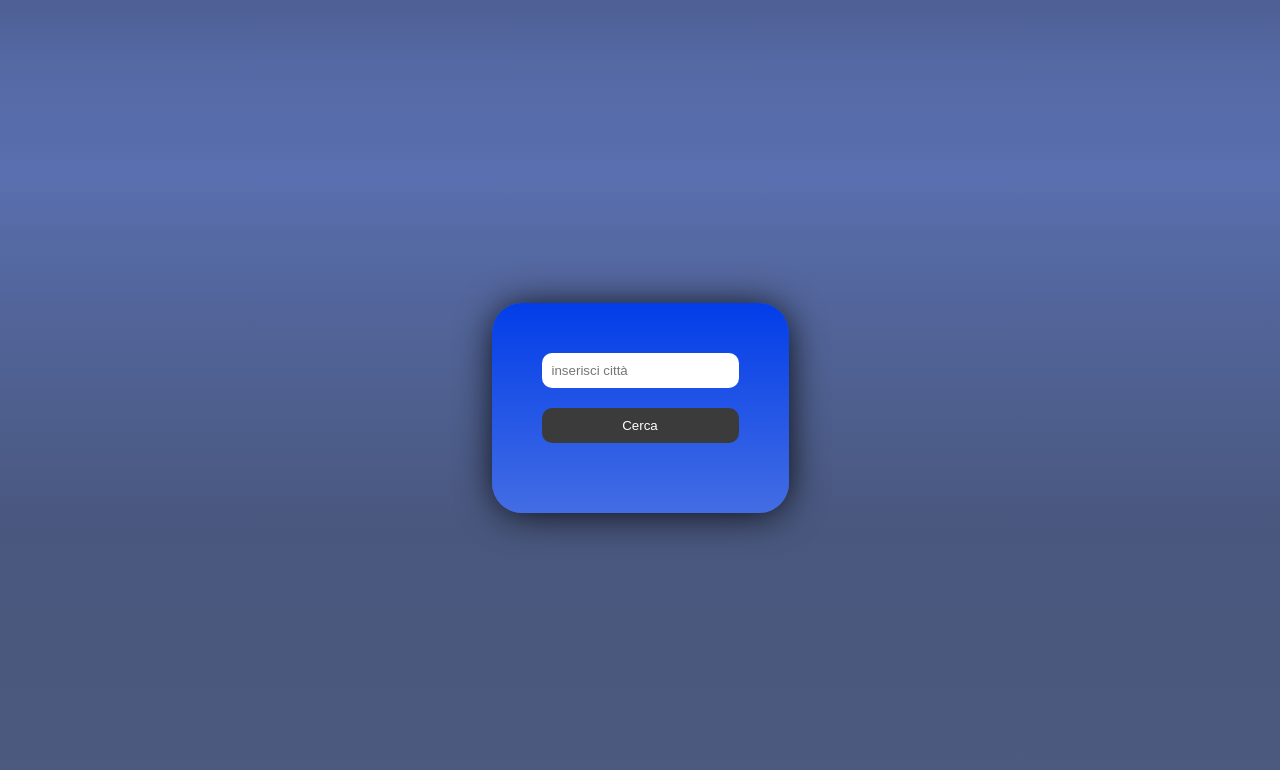
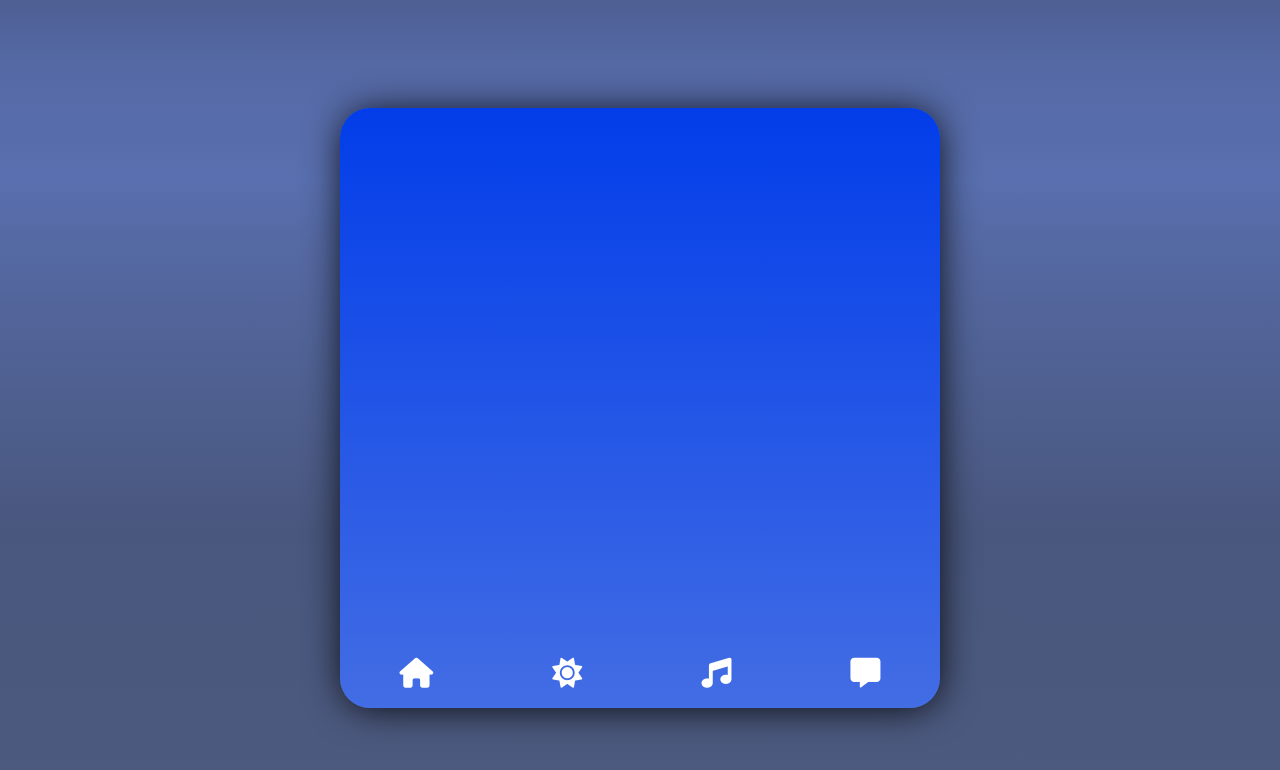
Before and after one commit to GiuseppeM22/meteoApp, an Angular app: page / in a window 1280 px wide. Shown: the top 770 px of the page. Built offline with nearby package versions, Linux system fonts and the light colour scheme; a web font is replaced by a local one.

Commit message:
add big changes to style

```diff
--- a/src/app/app.component.css
+++ b/src/app/app.component.css
@@ -0,0 +1,34 @@
+*{
+    box-sizing: border-box;
+    padding: 0px;
+}
+
+.container{
+    position: relative;
+    min-width: 600px;
+    height: 600px;
+    overflow: auto;
+    padding: 50px;
+    border-radius: 30px;
+    background: rgb(2,61,233);
+    -webkit-box-shadow: 1px 2px 39px -4px #000000;
+    box-shadow: 1px 2px 39px -4px #000000;
+    background: -moz-linear-gradient(180deg, rgba(2,61,233,1) 0%, rgba(67,109,228,1) 100%, rgba(77,95,147,1) 100%, rgba(85,105,165,1) 100%, rgba(89,111,175,1) 100%, rgba(77,90,127,1) 100%, rgba(140,140,140,0.21054359243697474) 100%);
+    background: -webkit-linear-gradient(180deg, rgba(2,61,233,1) 0%, rgba(67,109,228,1) 100%, rgba(77,95,147,1) 100%, rgba(85,105,165,1) 100%, rgba(89,111,175,1) 100%, rgba(77,90,127,1) 100%, rgba(140,140,140,0.21054359243697474) 100%);
+    background: linear-gradient(180deg, rgba(2,61,233,1) 0%, rgba(67,109,228,1) 100%, rgba(77,95,147,1) 100%, rgba(85,105,165,1) 100%, rgba(89,111,175,1) 100%, rgba(77,90,127,1) 100%, rgba(140,140,140,0.21054359243697474) 100%);
+    filter: progid:DXImageTransform.Microsoft.gradient(startColorstr="#023de9",endColorstr="#8c8c8c",GradientType=1);
+}
+
+footer{
+    width: 100%;
+    position: absolute;
+    left: 0px;
+    bottom: 20px;
+    display: flex;
+    justify-content: space-around;
+}
+
+footer i{
+    font-size: 30px;
+    color: white;
+}
--- a/src/app/app.component.html
+++ b/src/app/app.component.html
@@ -1,3 +1,9 @@
-<div>
-  <app-weather></app-weather>
+<div class="container">
+  <router-outlet></router-outlet>
+  <footer>
+    <a routerLink="/"><i class="fa-solid fa-house"></i></a>
+    <a routerLink="meteo"><i class="fa-solid fa-sun"></i></a>
+    <a routerLink="/"><i class="fa-solid fa-music"></i></a>
+    <a routerLink="/"><i class="fa-solid fa-message"></i></a>
+  </footer>
 </div>
--- /dev/null
+++ b/src/app/components/news/news.component.html
@@ -0,0 +1,17 @@
+<div *ngIf="pages.length > 0">
+    <div *ngFor="let article of pages[currentPageIndex]">
+      <!-- Inserisci qui il codice per visualizzare i contenuti dell'articolo -->
+      <p>{{ article.title }}</p>
+      <p>{{ article.description }}</p>
+      <!-- Aggiungi altri dettagli dell'articolo se necessario -->
+    </div>
+
+    <div>
+      <button (click)="onPrevPage()" [disabled]="currentPageIndex === 0">Prev</button>
+      <button (click)="onNextPage()" [disabled]="!nextPageId">Next</button>
+    </div>
+  </div>
+
+  <div *ngIf="pages.length === 0">
+    <p>Caricamento...</p>
+  </div>
--- /dev/null
+++ b/src/app/components/news/news.component.ts
@@ -0,0 +1,51 @@
+import { Component, OnInit } from '@angular/core';
+import { HttpClient } from '@angular/common/http';
+
+@Component({
+  selector: 'app-news',
+  templateUrl: './news.component.html',
+  styleUrls: ['./news.component.css']
+})
+export class NewsComponent implements OnInit {
+  currentPageIndex: number = 0;
+  pages: any[] = [[]]; // Inizializzazione con una pagina vuota
+  nextPageId: string | undefined;
+
+  constructor(private http: HttpClient) {}
+
+  ngOnInit(): void {
+    console.log('Inizializzazione del componente...');
+    this.getLatestNews();
+  }
+
+  getLatestNews(pageId?: string) {
+    let url = `https://newsdata.io/api/1/news?apikey=pub_39472fba2bfd2d23efcb4cd7aa157c6c22179&language=it&category=lifestyle,sports,technology`;
+
+    // If pageId is defined, append it to the URL
+    if (pageId) {
+      url += `&page=${pageId}`;
+    }
+
+    this.http.get(url)
+      .subscribe((response: any) => {
+        console.log('Risposta ricevuta:', response);
+        if (response.results.length > 0) {
+          this.pages.push(response.results); // Push the current page to pages array
+          this.nextPageId = response.nextPage; // Set nextPageId for the next request
+        }
+      });
+  }
+
+  onNextPage() {
+    if (this.nextPageId) {
+      this.currentPageIndex++;
+      this.getLatestNews(this.nextPageId);
+    }
+  }
+
+  onPrevPage() {
+    if (this.currentPageIndex > 0) {
+      this.currentPageIndex--;
+    }
+  }
+}
--- a/src/app/components/weather/weather.component.css
+++ b/src/app/components/weather/weather.component.css
@@ -52,15 +52,36 @@
 h2{
     text-align: center;
     color: white;
-}
-
-.meteoResponse{
-      color: white;
-      text-shadow:
+    text-shadow:
       -1px -1px 0 #000,
        1px -1px 0 #000,
       -1px  1px 0 #000,
        1px  1px 0 #000;
+}
+
+.meteoResponse{
+    display: flex;
+    justify-content: center;
+    text-align: center;
+    flex-wrap: wrap;
+    color: white;
+    text-shadow:
+      -1px -1px 0 #000,
+       1px -1px 0 #000,
+      -1px  1px 0 #000,
+       1px  1px 0 #000;
+}
+
+.weatherInfoContainer{
+    margin: 20px;
+    width: calc(100% / 3 - 40px);
+}
+
+.meteoInfo{
+    background-color: white;
+    padding: 10px ;
+    border-radius: 10px;
+    border: none;
 }
 
 /* immagine condizioni meteo giorno */
--- a/src/app/components/weather/weather.component.html
+++ b/src/app/components/weather/weather.component.html
@@ -1,5 +1,7 @@
-<div [ngClass]="backgroundImage" class="container">
+<!--note: per immagine completa rimettere classe container al div contenitore -->
+<div [ngClass]="backgroundImage" >
   <div class="search">
+    <h2 *ngIf="weatherData">{{pageTitle | titlecase}} ({{cityInfo}})</h2>
     <p *ngIf="notFound">Ops! la Città inserita non sembra esistere</p>
     <input (keyup.enter)="searchCoordinates()" type="text" id="cityInput" [(ngModel)]="cityName" placeholder="inserisci città"/>
     <button (click)="searchCoordinates()">Cerca</button>
@@ -8,15 +10,31 @@
   <div>
     <!-- *ngIf="weatherData" -->
     <div *ngIf="weatherData" class="meteoResponse">
-        <h2>{{pageTitle | titlecase}} ({{cityInfo}})</h2>
-        <p>Temperatura: {{ weatherData.temperature_2m }} °C</p>
-        <p>Umidità: {{weatherData.relative_humidity_2m}}%</p>
-        <p>Vento: {{ weatherData.wind_speed_10m }} km/h</p>
-        <p>Probabili Precipitazioni: {{weatherData.precipitation_probability}}%</p>
-        <p *ngIf="weatherData.precipitation >= 0 && weatherData.precipitation_probability > 50">{{weatherData.precipitation < 3 ? 'precipitazioni deboli' : weatherData.precipitation < 6 ? 'precipitazioni moderate' : 'precipitazioni forti'}}</p>
-        <p *ngIf="weatherData.cloud_cover >= 70 && this.weatherData.precipitation_probability <= 50">Condizione: Nuovoloso</p>
-        <p></p>
-  </div>
+      <div class="weatherInfoContainer">
+        <p>Temperatura</p>
+        <p class="meteoInfo">{{ weatherData.temperature_2m }} °C</p>
+      </div>
+      <div class="weatherInfoContainer">
+        <p>Umidità</p>
+        <p class="meteoInfo">{{weatherData.relative_humidity_2m}}%</p>
+      </div>
+      <div class="weatherInfoContainer">
+        <p>Vento</p>
+        <p class="meteoInfo">{{ weatherData.wind_speed_10m }} km/h</p>
+      </div>
+      <div *ngIf="weatherData.precipitation_probability >= 50" class="weatherInfoContainer">
+        <p>Probabili Precipitazioni</p>
+        <p class="meteoInfo">{{weatherData.precipitation_probability}}%</p>
+      </div>
+      <div *ngIf="weatherData.precipitation >= 0 && weatherData.precipitation_probability > 50" class="weatherInfoContainer">
+        <p>Precipitazioni</p>
+        <p class="meteoInfo">{{weatherData.precipitation < 3 ? 'deboli' : weatherData.precipitation < 6 ? 'moderate' : 'forti'}}</p>
+      </div>
+      <div *ngIf="weatherData.cloud_cover >= 70 && this.weatherData.precipitation_probability <= 50" class="weatherInfoContainer">
+        <p>Condizione</p>
+        <p class="meteoInfo">Nuovoloso</p>
+      </div>
+    </div>
 
   <div *ngIf="loading" class="loading-indicator">
     <div class="spinner"></div>
--- a/src/app/components/weather/weather.component.ts
+++ b/src/app/components/weather/weather.component.ts
@@ -6,7 +6,7 @@ import { HttpClient } from '@angular/common/http';
   templateUrl: './weather.component.html',
   styleUrls: ['./weather.component.css']
 })
-export class WeatherComponent implements OnChanges {
+export class WeatherComponent implements OnChanges{
   cityName: string = '';
   coordinates: { latitude: number, longitude: number } | null = null;
   meteoApi: string = '';
@@ -21,6 +21,7 @@ export class WeatherComponent implements OnChanges {
 
   ngOnChanges(changes: SimpleChanges): void {
     this.searchCoordinates();
+
   }
   /*
     dato che l'api del meteo accetta come valori di ricerca solo latitudine e longitudine
@@ -77,34 +78,35 @@ export class WeatherComponent implements OnChanges {
         data => {
           this.weatherData = data.current;
 
-          if (this.weatherData.is_day !== undefined) {
-            // Controllo per impostare la classe per lo sfondo in base alla temperatura
-            //se notte
-            if (this.weatherData.temperature_2m <= 0 && this.weatherData.precipitation_probability >= 50) {
-              this.backgroundImage = 'immagineNeveNotte';
-            } else if ( this.weatherData.temperature_2m <= 0) {
-              this.backgroundImage = 'immagineFreddoNotte';
-            } else if ( this.weatherData.precipitation_probability >= 50) {
-              this.backgroundImage = 'immaginePioggiaNotte';
-            } else if ( this.weatherData.cloud_cover >= 70) {
-              this.backgroundImage = 'immagineNuvolosoNotte';
-            } else {
-              this.backgroundImage = 'immagineSerenoNotte';
-            }
+          // if (this.weatherData.is_day !== undefined) {
+          //   // Controllo per impostare la classe per lo sfondo in base alla temperatura
+          //   //se notte
+          //   if (this.weatherData.temperature_2m <= 0 && this.weatherData.precipitation_probability >= 50) {
+          //     this.backgroundImage = 'immagineNeveNotte';
+          //   } else if ( this.weatherData.temperature_2m <= 0) {
+          //     this.backgroundImage = 'immagineFreddoNotte';
+          //   } else if ( this.weatherData.precipitation_probability >= 50) {
+          //     this.backgroundImage = 'immaginePioggiaNotte';
+          //   } else if ( this.weatherData.cloud_cover >= 70) {
+          //     this.backgroundImage = 'immagineNuvolosoNotte';
+          //   } else {
+          //     this.backgroundImage = 'immagineSerenoNotte';
+          //   }
 
-            //se giorno
-            if (this.weatherData.is_day && this.weatherData.temperature_2m <= 0 && this.weatherData.precipitation_probability >= 50) {
-              this.backgroundImage = 'immagineNeve';
-            } else if (this.weatherData.is_day && this.weatherData.temperature_2m <= 0) {
-              this.backgroundImage = 'immagineFreddo';
-            } else if (this.weatherData.is_day && this.weatherData.precipitation_probability >= 50) {
-              this.backgroundImage = 'immaginePioggia';
-            } else if (this.weatherData.is_day && this.weatherData.cloud_cover >= 70) {
-              this.backgroundImage = 'immagineNuvoloso';
-            } else if(this.weatherData.is_day) {
-              this.backgroundImage = 'immagineSole';
-            }
-          }
+          //   //se giorno
+          //   if (this.weatherData.is_day && this.weatherData.temperature_2m <= 0 && this.weatherData.precipitation_probability >= 50) {
+          //     this.backgroundImage = 'immagineNeve';
+          //   } else if (this.weatherData.is_day && this.weatherData.temperature_2m <= 0) {
+          //     this.backgroundImage = 'immagineFreddo';
+          //   } else if (this.weatherData.is_day && this.weatherData.precipitation_probability >= 50) {
+          //     this.backgroundImage = 'immaginePioggia';
+          //   } else if (this.weatherData.is_day && this.weatherData.cloud_cover >= 70) {
+          //     this.backgroundImage = 'immagineNuvoloso';
+          //   } else if(this.weatherData.is_day) {
+          //     this.backgroundImage = 'immagineSole';
+          //   }
+          // }
+
           this.loading = false;
           this.cityName = ''
           this.notFound = false
```
Also changed, not shown: src/app/app-routing.module.ts (added, +16 -0 lines), src/app/app.module.ts (+6 -2 lines), src/app/components/news/news.component.css (added).
